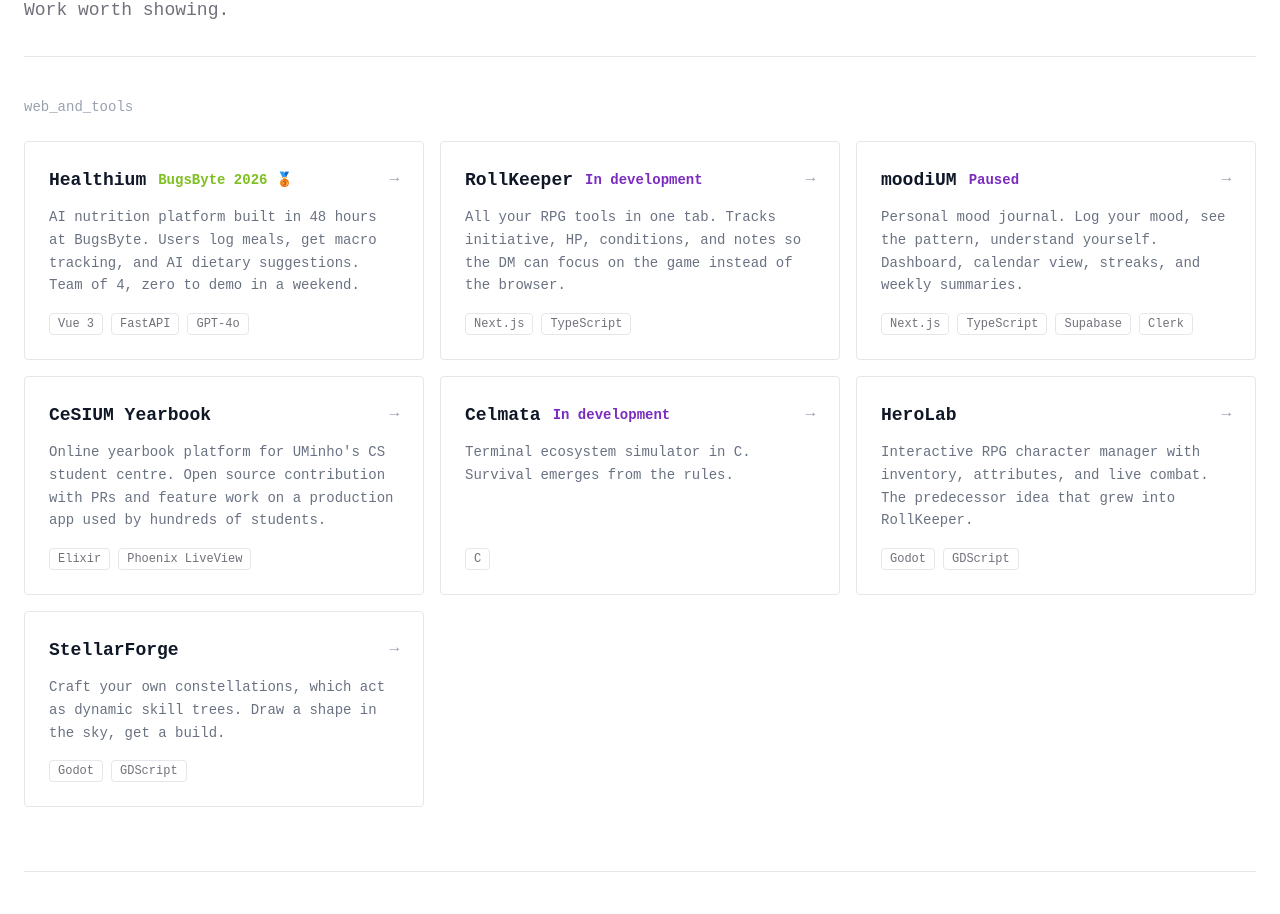
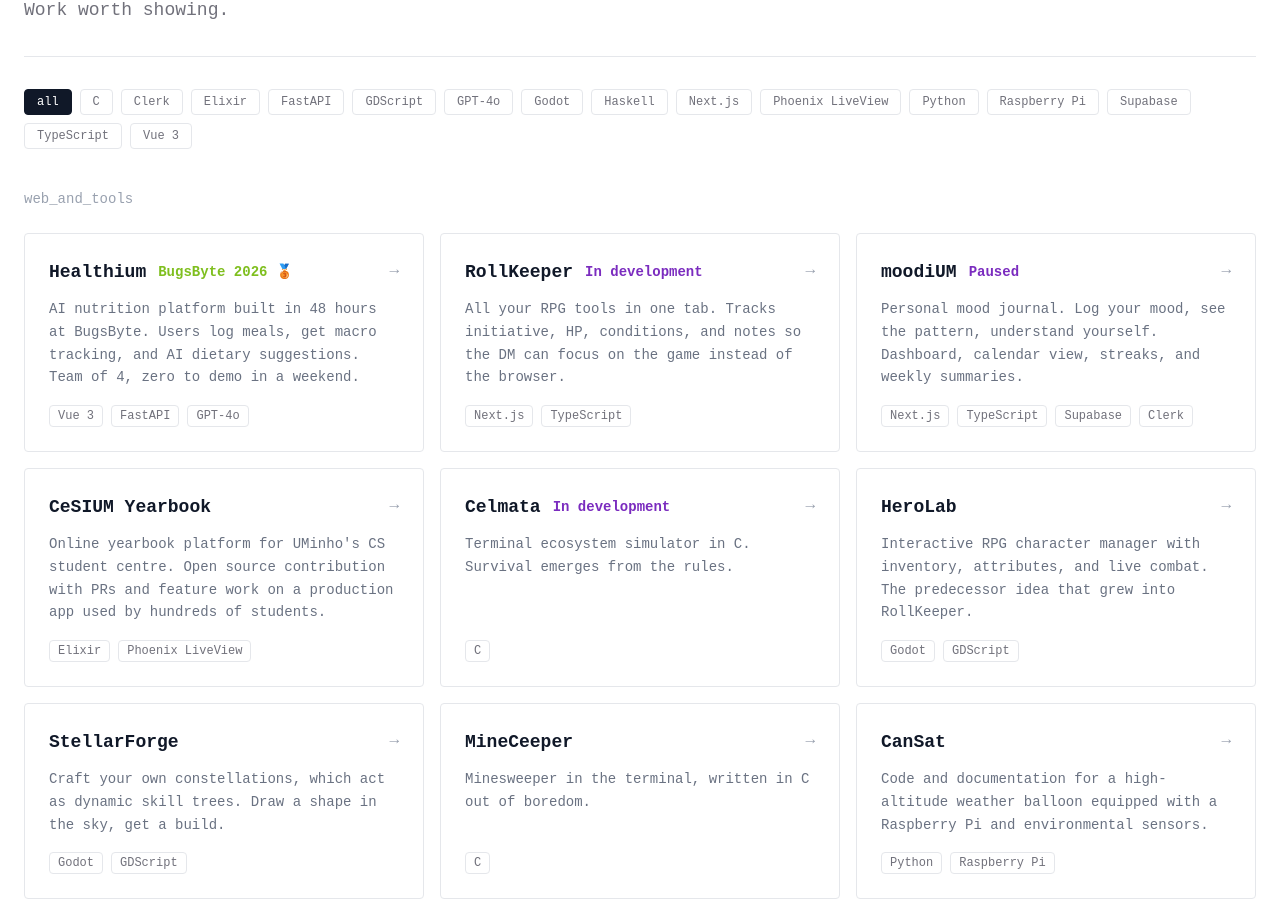
Before and after one commit to EdroCode/EdroCodeWebsite, a Next.js app: page /projects in a window 1280 px wide. Shown: the part 233-1147 px from the top of the page. Built offline with nearby package versions, Linux system fonts and the light colour scheme; a web font is replaced by a local one.

Commit message:
feat: add new projects and filter

```diff
--- a/app/projects/page.tsx
+++ b/app/projects/page.tsx
@@ -1,6 +1,7 @@
 // app/projects/page.tsx
+"use client";
 import type { Metadata } from "next";
-export const metadata: Metadata = { title: "Projects" };
+import { useState } from "react";
 
 const webProjects = [
   {
@@ -56,6 +57,26 @@ const webProjects = [
       "Craft your own constellations, which act as dynamic skill trees. Draw a shape in the sky, get a build.",
     href: "https://github.com/EdroCode/StellarForge",
   },
+  {
+    title: "MineCeeper",
+    tags: ["C"],
+    description: "Minesweeper in the terminal, written in C out of boredom.",
+    href: "https://github.com/EdroCode/MineCeeper",
+  },
+  {
+    title: "CanSat",
+    tags: ["Python", "Raspberry Pi"],
+    description:
+      "Code and documentation for a high-altitude weather balloon equipped with a Raspberry Pi and environmental sensors.",
+    href: "https://github.com/EdroCode/CanSat",
+  },
+  {
+    title: "DUCKS-GAME",
+    tags: ["Haskell"],
+    description:
+      "University project for Laborat\u00f3rios de Inform\u00e1tica I, written in Haskell.",
+    href: "https://github.com/EdroCode/DUCKS-GAME",
+  },
 ];
 
 const gameProjects = [
@@ -88,6 +109,13 @@ const gameProjects = [
   },
 ];
 
+const allProjects = [
+  ...webProjects.map((p) => ({ ...p, category: "web_and_tools" })),
+  ...gameProjects.map((p) => ({ ...p, category: "games" })),
+];
+
+const allTags = Array.from(new Set(allProjects.flatMap((p) => p.tags))).sort();
+
 type Project = {
   title: string;
   award?: string;
@@ -95,6 +123,7 @@ type Project = {
   tags: string[];
   description: string;
   href: string;
+  category: string;
 };
 
 function ProjectCard({
@@ -146,6 +175,15 @@ function ProjectCard({
 }
 
 export default function Projects() {
+  const [activeTag, setActiveTag] = useState<string | null>(null);
+
+  const filtered = activeTag
+    ? allProjects.filter((p) => p.tags.includes(activeTag))
+    : allProjects;
+
+  const webFiltered = filtered.filter((p) => p.category === "web_and_tools");
+  const gameFiltered = filtered.filter((p) => p.category === "games");
+
   return (
     <div className="max-w-7xl mx-auto px-4 sm:px-6 py-20">
       <div className="mb-8">
@@ -160,27 +198,65 @@ export default function Projects() {
         <p className="text-lg text-zinc-500 font-mono">Work worth showing.</p>
       </div>
 
-      <hr className="border-gray-200 mb-10" />
+      <hr className="border-gray-200 mb-8" />
 
+      <div className="flex gap-2 flex-wrap mb-10">
+        <button
+          onClick={() => setActiveTag(null)}
+          className={`text-xs font-mono px-3 py-1 rounded-sm border transition-colors cursor-pointer ${
+            activeTag === null
+              ? "border-gray-900 bg-gray-900 text-white"
+              : "border-gray-200 text-zinc-500 hover:border-gray-400"
+          }`}
+        >
+          all
+        </button>
+        {allTags.map((tag) => (
+          <button
+            key={tag}
+            onClick={() => setActiveTag(activeTag === tag ? null : tag)}
+            className={`text-xs font-mono px-3 py-1 rounded-sm border transition-colors cursor-pointer ${
+              activeTag === tag
+                ? "border-gray-900 bg-gray-900 text-white"
+                : "border-gray-200 text-zinc-500 hover:border-gray-400"
+            }`}
+          >
+            {tag}
+          </button>
+        ))}
+      </div>
+
+      {webFiltered.length > 0 && (
         <div className="mb-16">
           <p className="text-sm text-gray-400 font-mono mb-6">web_and_tools</p>
           <div className="grid grid-cols-1 sm:grid-cols-2 lg:grid-cols-3 gap-4">
-          {webProjects.map((p) => (
+            {webFiltered.map((p) => (
               <ProjectCard key={p.title} {...p} />
             ))}
           </div>
         </div>
+      )}
 
+      {webFiltered.length > 0 && gameFiltered.length > 0 && (
         <hr className="border-gray-200 mb-10" />
+      )}
 
+      {gameFiltered.length > 0 && (
         <div className="mb-16">
           <p className="text-sm text-gray-400 font-mono mb-6">games</p>
           <div className="grid grid-cols-1 sm:grid-cols-2 lg:grid-cols-3 gap-4">
-          {gameProjects.map((p) => (
+            {gameFiltered.map((p) => (
               <ProjectCard key={p.title} {...p} />
             ))}
           </div>
         </div>
+      )}
+
+      {filtered.length === 0 && (
+        <p className="text-sm text-gray-400 font-mono">
+          no projects match that filter.
+        </p>
+      )}
     </div>
   );
 }
```
Lines whose indentation alone changed are shown as unchanged.
